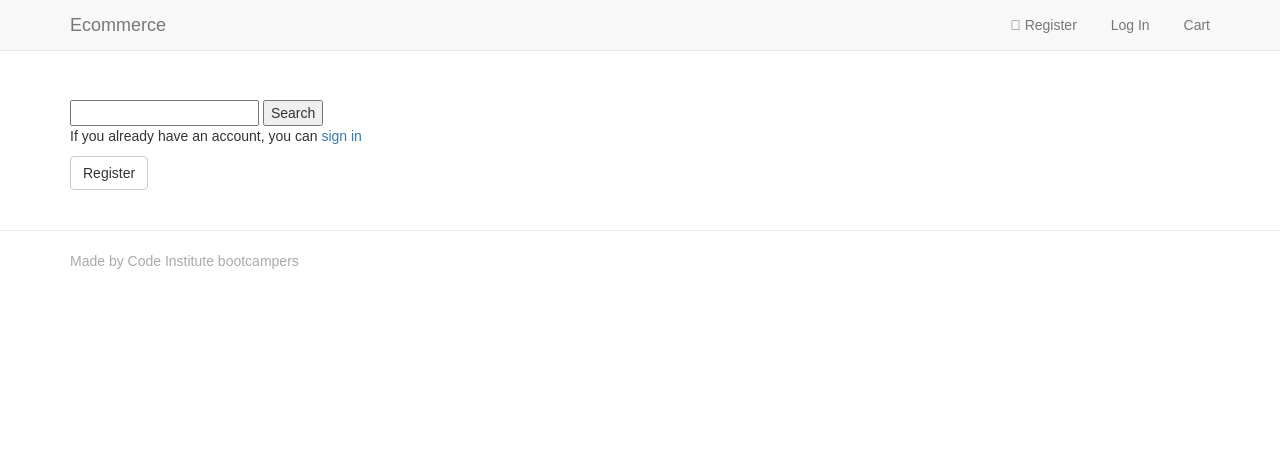
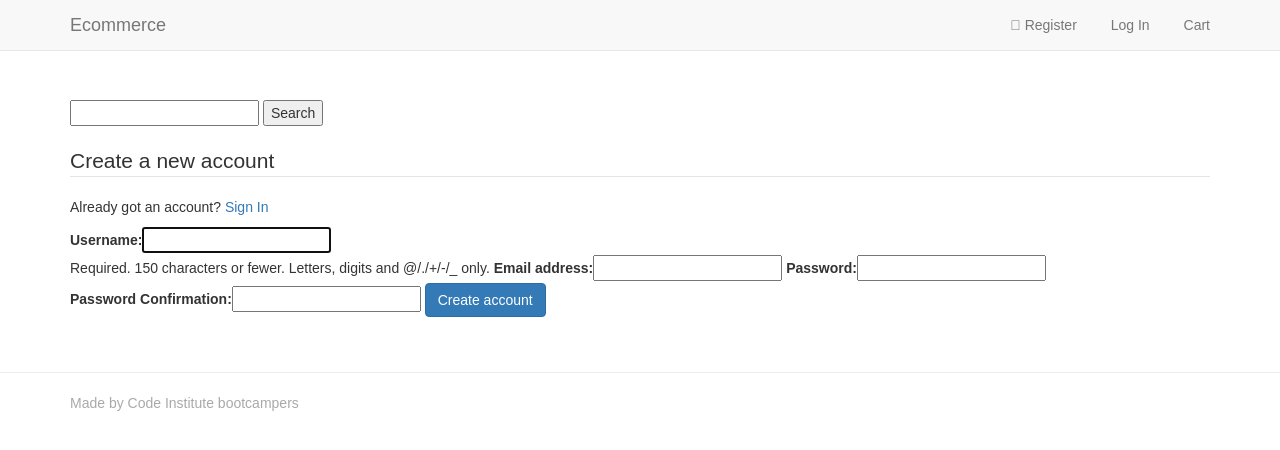
Before and after one commit to hurter3/e-commerce, a Django app: page /accounts/register/ in a window 1280 px wide. Shown: the top 450 px of the page. Run offline with Django 3.2, Linux system fonts and the light colour scheme; some libraries are stand-ins or nearby versions.

Commit message:
corrected form being referenced in html

```diff
--- a/accounts/templates/profile.html
+++ b/accounts/templates/profile.html
@@ -1,3 +1,5 @@
-{% extends 'base.html' %} {% block page_title %}{{ user }}'s Profile{% endblock %} {% block page_heading %}{{ user }}'s Profile{% endblock %} {% block content %}
-<p>{{ profile.email }}</p>
+{% extends "base.html" %}
+{% block content %}
+    <h2>Success!</h2>
+    <p>You are logged in as {{ user.email }} </p>
 {% endblock %}
--- a/accounts/templates/register.html
+++ b/accounts/templates/register.html
@@ -1,7 +1,13 @@
-{% extends 'base.html' %} {% load bootstrap_tags %} {% block page_title %}Registration Page{% endblock %} {% block page_heading %}User Registration{% endblock %} {% block content %}
-<p>If you already have an account, you can <a href="{% url 'login' %}">sign in </a></p>
-<form method="POST">
-    {% csrf_token %} {{ registration_form | as_bootstrap }}
-    <button type="submit" class="btn btn-default">Register</button>
-</form>
+{% extends "base.html" %}
+{% load bootstrap_tags %}
+{% block content %}
+    <form method="post" action="{% url 'register' %}" class="accountform">
+        <fieldset class="form-group">
+            <legend>Create a new account</legend>
+            <p>Already got an account? <a href="{% url 'login' %}">Sign In</a></p>
+            {% csrf_token %}
+            {{  user_form | as_bootstrap }}
+            <button type="submit" class="btn btn-primary">Create account</button>
+        </fieldset>
+    </form>
 {% endblock %}
```
